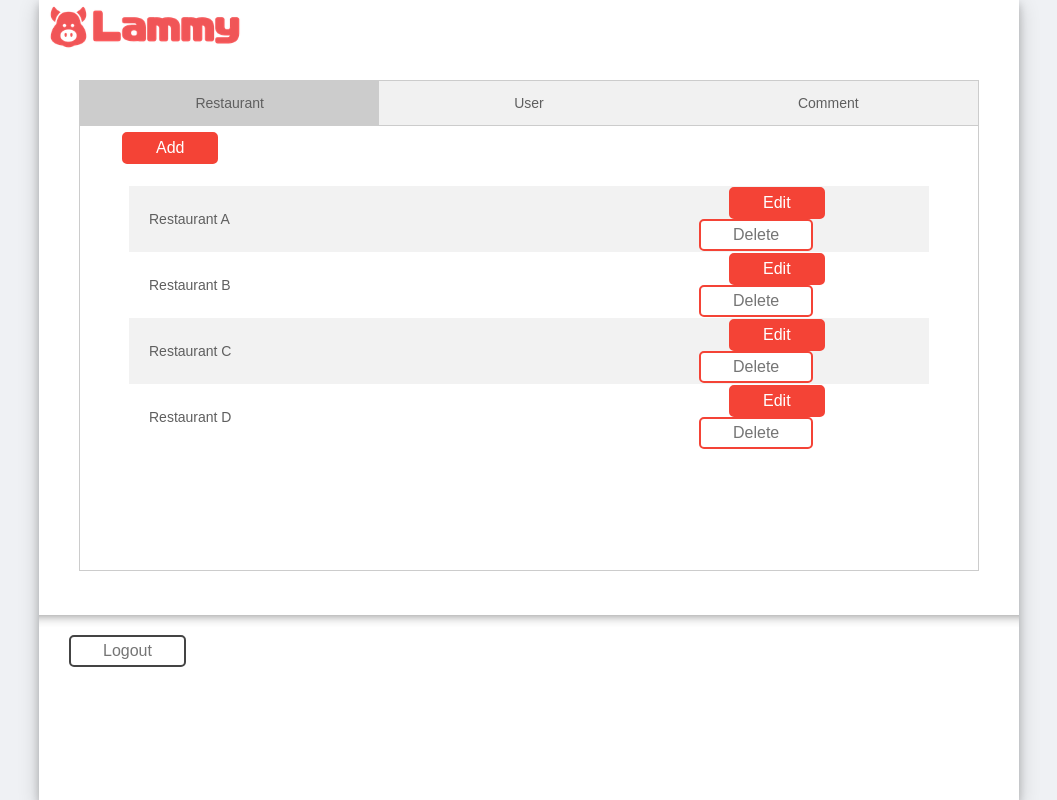
After one commit to hirokazu-taneda/Lammy, a PHP site: page /adminhome.php in a window 1280 px wide. The commit adds this page. Shown: the whole page, without its empty margins (111-1168 px from the left). Run offline with PHP 8.4, Linux system fonts and the light colour scheme; a stand-in replaces the project's code that opens the database connection; some libraries are stand-ins or nearby versions.

Commit message:
update of old css and admin pages

```diff
--- /dev/null
+++ b/adminhome.php
@@ -0,0 +1,144 @@
+<html>
+    <head>
+        <title>Admin Home</title>
+        <link rel="stylesheet" href="css/style.css">
+        <link rel="stylesheet" href="https://cdnjs.cloudflare.com/ajax/libs/font-awesome/4.7.0/css/font-awesome.min.css">
+        <link rel="stylesheet" href="https://use.fontawesome.com/releases/v5.0.12/css/all.css" integrity="sha384-G0fIWCsCzJIMAVNQPfjH08cyYaUtMwjJwqiRKxxE/rx96Uroj1BtIQ6MLJuheaO9" crossorigin="anonymous">
+    </head>
+    <body>
+        <div class="maindiv center">
+            <div id="adminheader">
+                <img src="images/lammylogo.png" width="200" style="margin: 5 0 5 10;">
+            </div>
+            <div id="maincontent">
+            	<div class="tabcontainer">
+	                <div class="tab">
+	                  <button class="tablinks" onclick="openCity(event, 'restaurant')">Restaurant</button>
+	                  <button class="tablinks" onclick="openCity(event, 'user')">User</button>
+	                  <button class="tablinks" onclick="openCity(event, 'comment')">Comment</button>
+	                </div>
+                	<div id="restaurant" class="tabcontent">
+                		<button class="mainbutton button2">Add</button>
+	                    <table class="list">
+	                        <tr>
+	                            <th style="width: 550px;"class="adminlistth"></th>
+	                            <th style="width: 250px;"class="adminlistth"></th>
+	                        </tr>
+	                        <tr class="listtr">
+	                        	<td class="listtd">Restaurant A</td>
+	                        	<td class="listtd">
+	                        		<button class="mainbutton button2">Edit</button>
+	                        		<button class="mainbutton button1">Delete</button>
+	                        	</td>
+	                        </tr>
+	                        <tr class="listtr">
+	                        	<td class="listtd">Restaurant B</td>
+	                        	<td class="listtd">
+	                        		<button class="mainbutton button2">Edit</button>
+	                        		<button class="mainbutton button1">Delete</button>
+	                        	</td>
+	                        </tr>
+	                        <tr class="listtr">
+	                        	<td class="listtd">Restaurant C</td>
+	                        	<td class="listtd">
+	                        		<button class="mainbutton button2">Edit</button>
+	                        		<button class="mainbutton button1">Delete</button>
+	                        	</td>
+	                        </tr>
+	                        <tr class="listtr">
+	                        	<td class="listtd">Restaurant D</td>
+	                        	<td class="listtd">
+	                        		<button class="mainbutton button2">Edit</button>
+	                        		<button class="mainbutton button1">Delete</button>
+	                        	</td>
+	                        </tr>
+	                    </table>
+	                </div>
+	                <div id="user" class="tabcontent">
+	                    <table class="list">
+	                        <tr>
+	                            <th style="width: 550px;"class="adminlistth"></th>
+	                            <th style="width: 250px;"class="adminlistth"></th>
+	                        </tr>
+	                        <tr class="listtr">
+	                        	<td class="listtd">User A</td>
+	                        	<td class="listtd bRight">
+	                        		<button class="mainbutton button1">Delete</button>
+	                        	</td>
+	                        </tr>
+	                        <tr class="listtr">
+	                        	<td class="listtd">User B</td>
+	                        	<td class="listtd bRight">
+	                        		<button class="mainbutton button1">Delete</button>
+	                        	</td>
+	                        </tr>
+	                        <tr class="listtr">
+	                        	<td class="listtd">User C</td>
+	                        	<td class="listtd bRight">
+	                        		<button class="mainbutton button1">Delete</button>
+	                        	</td>
+	                        </tr>
+	                        <tr class="listtr">
+	                        	<td class="listtd">User D</td>
+	                        	<td class="listtd bRight">
+	                        		<button class="mainbutton button1">Delete</button>
+	                        	</td>
+	                        </tr>
+	                    </table>
+	                </div>
+	                <div id="comment" class="tabcontent">
+	                    <table class="list">
+	                        <tr>
+	                            <th style="width: 200px;"class="adminlistth"></th>
+	                            <th style="width: 600px;"class="adminlistth"></th>
+	                        </tr>
+	                        <tr class="listtr">
+	                        	<td class="listtd">User A</td>
+	                        	<td class="listtd">This is Comment A. Please this is just a comment.</td>
+	                        </tr>
+	                        <tr class="listtr">
+	                        	<td class="listtd">User B</td>
+	                        	<td class="listtd">This is Comment B. Please this is just a comment.</td>
+	                        </tr>
+	                        <tr class="listtr">
+	                        	<td class="listtd">User C</td>
+	                        	<td class="listtd">This is Comment C. Please this is just a comment.</td>
+	                        </tr>
+	                        <tr class="listtr">
+	                        	<td class="listtd">User D</td>
+	                        	<td class="listtd">This is Comment D. Please this is just a comment.</td>
+	                        </tr>
+	                    </table>
+	                </div>
+	            </div>
+            <script>
+            openCity(event, "Employee")
+            function openCity(evt, cityName) {
+                var i, tabcontent, tablinks;
+                tabcontent = document.getElementsByClassName("tabcontent");
+                for (i = 0; i < tabcontent.length; i++) {
+                    tabcontent[i].style.display = "none";
+                }
+                tablinks = document.getElementsByClassName("tablinks");
+                for (i = 0; i < tabcontent.length; i++) {
+                    tablinks[i].classList.remove("active");
+                }
+                document.getElementById(cityName).style.display = "block";
+                if (evt) {evt.currentTarget.classList.add("active");}
+            }
+            </script>
+
+            <script>
+            var mybtn = document.getElementsByClassName("tablinks")[0];
+            mybtn.click();
+            </script>
+            <br><br>
+           	</div>
+            <hr>
+            <div id="footer">
+                <hr>
+                <button class="mainbutton logout">Logout</button>
+            </div>
+        </div>
+    </body>
+</html>
--- a/css/style.css
+++ b/css/style.css
@@ -10,9 +10,10 @@ body {
 
 /*this is main div details*/
 .maindiv {
-    box-shadow: 0 4px 8px 0 rgba(0, 0, 0, 0.2), 0 6px 20px 0 rgba(0, 0, 0, 0.19);
-    width: 980px;
+  box-shadow: 0 4px 8px 0 rgba(0, 0, 0, 0.2), 0 6px 20px 0 rgba(0, 0, 0, 0.19);
+  width: 980px;
  	background-color: white;
+  position: absolute;
 }
 
 .mainleft, .mainright{
@@ -34,6 +35,12 @@ body {
 	width: 980px;
 	height: 100px;
 }
+
+#adminheader {
+  width: 980px;
+  height: 50px;
+}
+
 
 /*menu bar css start*/
 .menubar {
@@ -192,112 +199,6 @@ h3 {
 	margin-right: 20px;
 }
 
-<<<<<<< Updated upstream
-
-
-
-
-
-
-
-
-
-
-
-
-
-
-
-
-
-
-
-
-
-
-
-
-
-
-
-
-
-
-
-
-
-
-
-
-
-
-
-
-
-
-
-
-
-
-
-
-
-
-
-
-
-
-
-
-
-
-
-
-
-
-
-
-
-
-
-
-
-
-
-
-
-
-
-
-
-
-
-
-
-
-
-
-
-
-
-
-
-
-
-
-
-
-
-
-
-
-
-
-
-
-
-
-
 .mypage {
 	width: 600px;
 	margin-left: auto;
@@ -305,8 +206,16 @@ h3 {
 	text-align: center;
 }
 
-.maincontent {
+#maincontent {
 	width: 980px;
+  float: left;
+}
+
+#footer {
+  width: 980px;
+  float: left;
+  height: 100px;
+  background: white;
 }
 
 .userprofpic {
@@ -362,16 +271,28 @@ h3 {
     color: white;
 }
 
-.logout{
-	margin-left: 30px;
+.button2{
+  margin-left: 30px;
     background-color: #f44336;
     color: white;
     border: 2px solid #f44336;
 }
 
-.logout:hover {
+.button2:hover {
     background-color: white;
     color: #757575;
+}
+
+.logout{
+	margin-left: 30px;
+    background-color: white;
+    color: #757575;
+    border: 2px solid #444444;
+}
+
+.logout:hover {
+    background-color: #444444;
+    color: white;
 }
 
 hr {
@@ -379,7 +300,7 @@ hr {
     border: 0;
     box-shadow: inset 0 12px 12px -12px rgba(0, 0, 0, 0.5);
 }
-=======
+
 /*loginuser.php*/
 
 /*admin button*/
@@ -433,4 +354,115 @@ hr {
     background-color: #f44336;
     color: white;
 }
->>>>>>> Stashed changes
+
+
+/*admin tab and list css*/
+.tabcontainer{
+    width: 900px;
+    margin: 0 auto;
+    margin-top: 30px;
+}
+
+/* Style the tab */
+div.tab {
+    overflow: hidden;
+    border: 1px solid #ccc;
+    background-color: #ffffff;
+}
+
+/* Style the buttons inside the tab */
+div.tab button {
+    background-color: inherit;
+    float: left;
+    border: none;
+    outline: none;
+    cursor: pointer;
+    padding: 14px 16px;
+    transition: 0.3s;
+    border-radius: 0px;
+    width:33.333%;
+    background-color: #F1F1F1;
+    color:#5F5F5F;
+    font-size:14px;
+}
+
+/* Change background color of buttons on hover */
+div.tab button:hover {
+    background-color: #ddd;
+}
+
+/* Create an active/current tablink class */
+div.tab button.active {
+    background-color: #ccc;
+}
+
+/* Style the tab content */
+.tabcontent {
+    display: none;
+    padding: 6px 12px;
+    border: 1px solid #ccc;
+    border-top: none;
+    background-color: #ffffff;
+    height: 445px;
+    overflow-y: auto;
+}
+
+.tabcontent {
+    -webkit-animation: fadeEffect 0.50s;
+    animation: fadeEffect 1s; /* Fading effect takes 1 second */
+}
+
+@-webkit-keyframes fadeEffect {
+    from {opacity: 0;}
+    to {opacity: 1;}
+}
+
+@keyframes fadeEffect {
+    from {opacity: 0;}
+    to {opacity: 1;}
+}
+
+.list {
+    border-collapse: collapse;
+    text-align: left;
+    margin: 0 auto;
+    margin-top: 20px;
+    margin-bottom: 20px;
+}
+
+.listth {
+    background-color: #008CC9;
+    color: white;
+    padding: 5px 5px;
+    font-size:14px;
+}
+
+.adminlistth {
+}
+
+.listtd {
+    color:#5F5F5F;
+    font-size:14px;
+    -webkit-animation: fadeEffect 0.50s;
+    animation: fadeEffect 1s; /* Fading effect takes 1 second */
+    padding-right: 10px;
+    padding-left: 20px;
+}
+
+.list, .listth , .listtd {
+    border: 0 solid black;
+}
+
+.listtr {
+  height: 50px;
+}
+
+.listtr:hover td {
+    background: #ffd6d6;
+}
+
+.listtr:nth-child(even) {background-color: #f2f2f2}
+
+.bRight {
+  text-align: right;
+}
--- a/mypage.php
+++ b/mypage.php
@@ -35,8 +35,8 @@
                     </form>
                 </div>
             </div>
-            <hr>
             <div id="footer">
+                <hr>
                 <button class="mainbutton logout">Logout</button>
             </div>
         </div>
--- a/userhome.php
+++ b/userhome.php
@@ -63,6 +63,8 @@
                 </div>
             </div>
             <div id="footer">
+                <hr>
+                <button class="mainbutton logout">Logout</button>
             </div>
         </div>
     </body>
```
Also changed, not shown: Homeadmin.php (deleted, +0 -44 lines).
